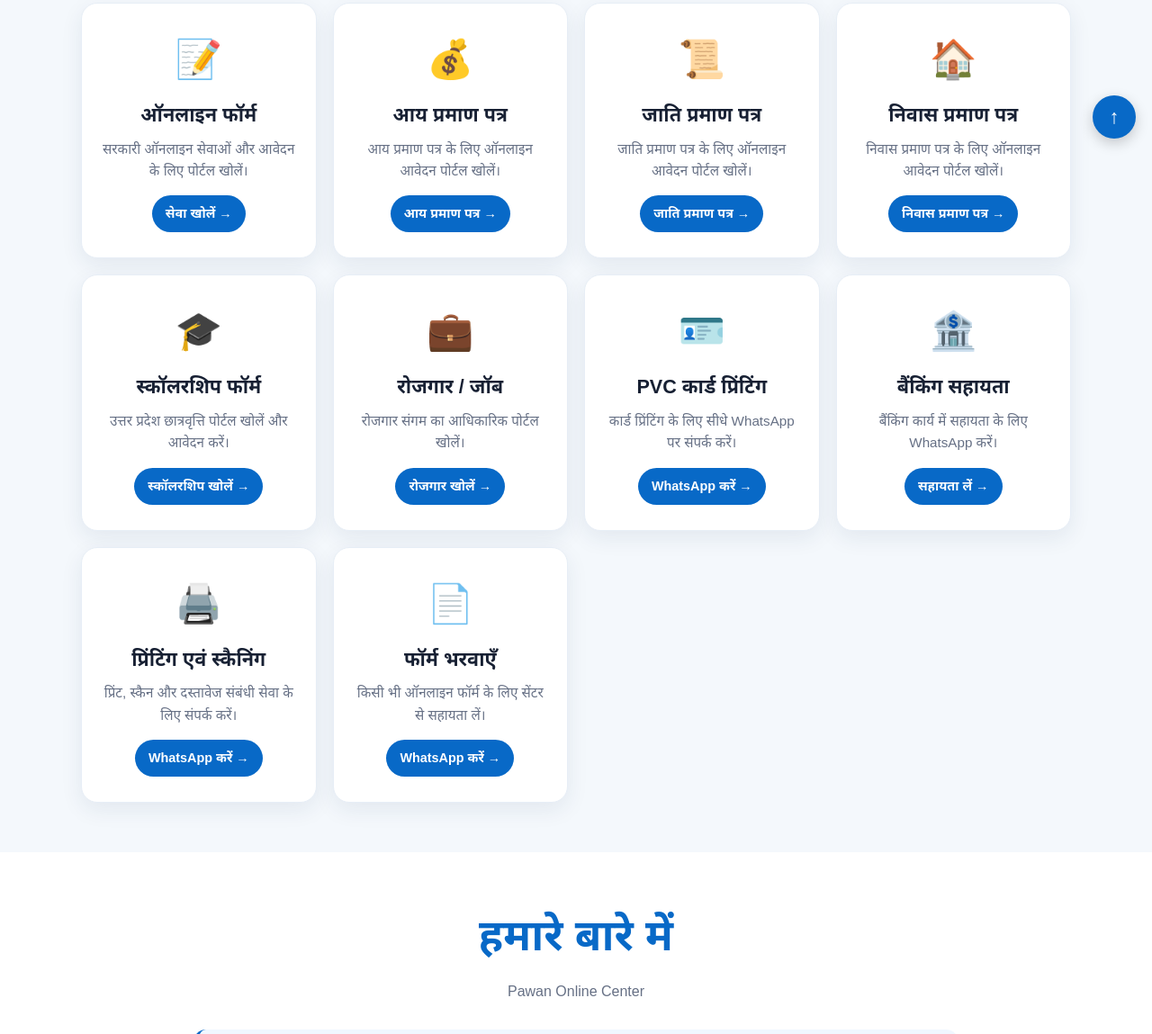
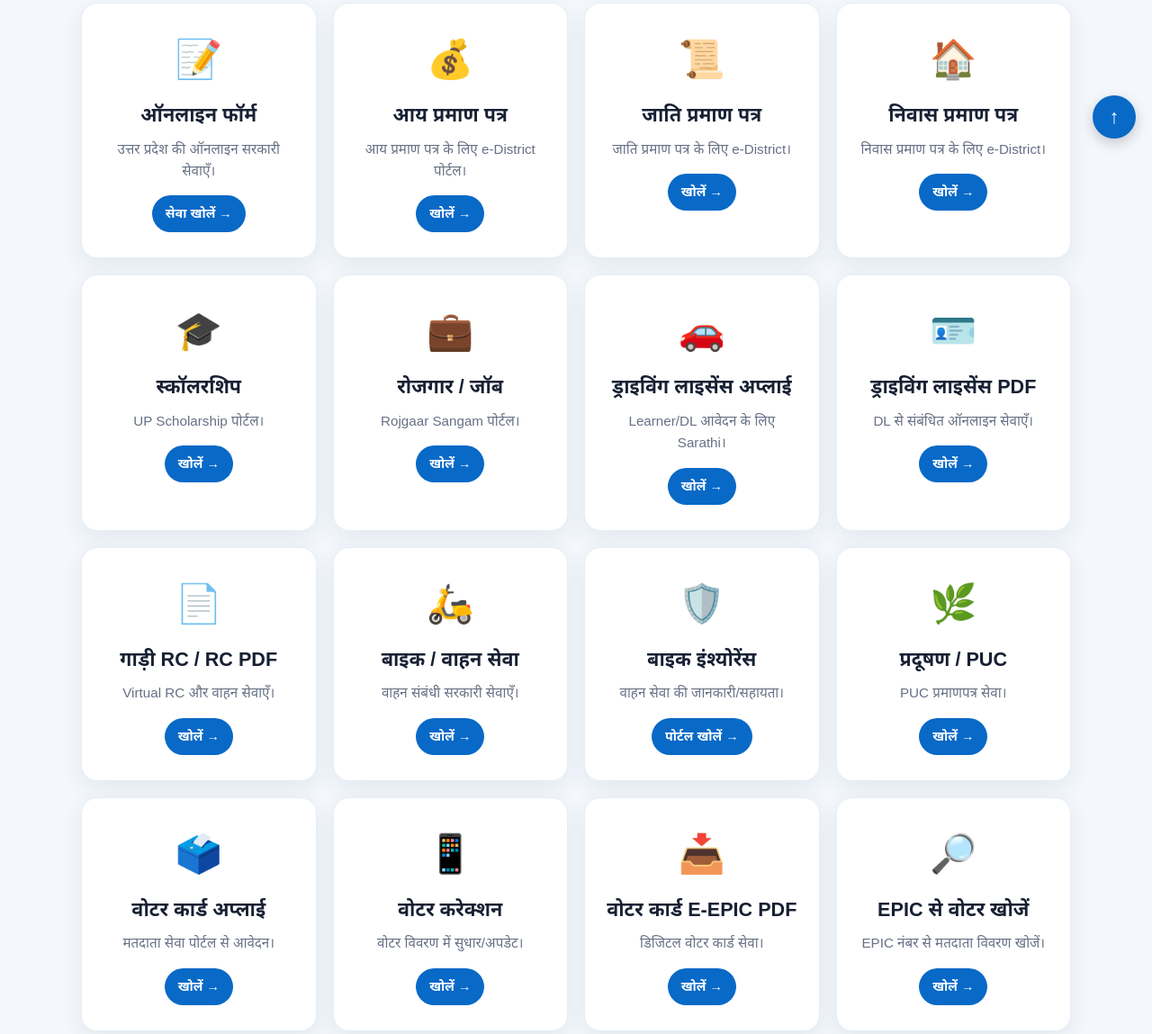
Before and after one commit to pawan88557/pawan-online-center, a plain HTML site: page index.html in a window 1280 px wide. Shown: the part 628-1777 px from the top of the page at 90% size. Drawn offline with Linux system fonts and the light colour scheme.

Commit message:
Add files via upload

```diff
--- a/index.html
+++ b/index.html
@@ -272,76 +272,61 @@
       <div class="services">
 
         <a class="service" href="https://edistrict.up.gov.in/edistrictup/" target="_blank" rel="noopener">
-          <div class="icon">📝</div>
-          <h3>ऑनलाइन फॉर्म</h3>
-          <p>सरकारी ऑनलाइन सेवाओं और आवेदन के लिए पोर्टल खोलें।</p>
-          <span class="open-btn">सेवा खोलें →</span>
+          <div class="icon">📝</div><h3>ऑनलाइन फॉर्म</h3><p>उत्तर प्रदेश की ऑनलाइन सरकारी सेवाएँ।</p><span class="open-btn">सेवा खोलें →</span>
         </a>
 
         <a class="service" href="https://edistrict.up.gov.in/edistrictup/" target="_blank" rel="noopener">
-          <div class="icon">💰</div>
-          <h3>आय प्रमाण पत्र</h3>
-          <p>आय प्रमाण पत्र के लिए ऑनलाइन आवेदन पोर्टल खोलें।</p>
-          <span class="open-btn">आय प्रमाण पत्र →</span>
+          <div class="icon">💰</div><h3>आय प्रमाण पत्र</h3><p>आय प्रमाण पत्र के लिए e-District पोर्टल।</p><span class="open-btn">खोलें →</span>
         </a>
 
         <a class="service" href="https://edistrict.up.gov.in/edistrictup/" target="_blank" rel="noopener">
-          <div class="icon">📜</div>
-          <h3>जाति प्रमाण पत्र</h3>
-          <p>जाति प्रमाण पत्र के लिए ऑनलाइन आवेदन पोर्टल खोलें।</p>
-          <span class="open-btn">जाति प्रमाण पत्र →</span>
+          <div class="icon">📜</div><h3>जाति प्रमाण पत्र</h3><p>जाति प्रमाण पत्र के लिए e-District।</p><span class="open-btn">खोलें →</span>
         </a>
 
         <a class="service" href="https://edistrict.up.gov.in/edistrictup/" target="_blank" rel="noopener">
-          <div class="icon">🏠</div>
-          <h3>निवास प्रमाण पत्र</h3>
-          <p>निवास प्रमाण पत्र के लिए ऑनलाइन आवेदन पोर्टल खोलें।</p>
-          <span class="open-btn">निवास प्रमाण पत्र →</span>
+          <div class="icon">🏠</div><h3>निवास प्रमाण पत्र</h3><p>निवास प्रमाण पत्र के लिए e-District।</p><span class="open-btn">खोलें →</span>
         </a>
 
-        <a class="service" href="https://scholarship.up.gov.in/" target="_blank" rel="noopener">
-          <div class="icon">🎓</div>
-          <h3>स्कॉलरशिप फॉर्म</h3>
-          <p>उत्तर प्रदेश छात्रवृत्ति पोर्टल खोलें और आवेदन करें।</p>
-          <span class="open-btn">स्कॉलरशिप खोलें →</span>
-        </a>
+        <a class="service" href="https://scholarship.up.gov.in/" target="_blank" rel="noopener"><div class="icon">🎓</div><h3>स्कॉलरशिप</h3><p>UP Scholarship पोर्टल।</p><span class="open-btn">खोलें →</span></a>
+        <a class="service" href="https://rojgaarsangam.up.gov.in/home" target="_blank" rel="noopener"><div class="icon">💼</div><h3>रोजगार / जॉब</h3><p>Rojgaar Sangam पोर्टल।</p><span class="open-btn">खोलें →</span></a>
 
-        <a class="service" href="https://rojgaarsangam.up.gov.in/home" target="_blank" rel="noopener">
-          <div class="icon">💼</div>
-          <h3>रोजगार / जॉब</h3>
-          <p>रोजगार संगम का आधिकारिक पोर्टल खोलें।</p>
-          <span class="open-btn">रोजगार खोलें →</span>
-        </a>
+        <a class="service" href="https://sarathi.parivahan.gov.in/" target="_blank" rel="noopener"><div class="icon">🚗</div><h3>ड्राइविंग लाइसेंस अप्लाई</h3><p>Learner/DL आवेदन के लिए Sarathi।</p><span class="open-btn">खोलें →</span></a>
+        <a class="service" href="https://sarathi.parivahan.gov.in/" target="_blank" rel="noopener"><div class="icon">🪪</div><h3>ड्राइविंग लाइसेंस PDF</h3><p>DL से संबंधित ऑनलाइन सेवाएँ।</p><span class="open-btn">खोलें →</span></a>
+        <a class="service" href="https://mparivahan.parivahan.gov.in/" target="_blank" rel="noopener"><div class="icon">📄</div><h3>गाड़ी RC / RC PDF</h3><p>Virtual RC और वाहन सेवाएँ।</p><span class="open-btn">खोलें →</span></a>
+        <a class="service" href="https://mparivahan.parivahan.gov.in/" target="_blank" rel="noopener"><div class="icon">🛵</div><h3>बाइक / वाहन सेवा</h3><p>वाहन संबंधी सरकारी सेवाएँ।</p><span class="open-btn">खोलें →</span></a>
+        <a class="service" href="https://parivahan.gov.in/" target="_blank" rel="noopener"><div class="icon">🛡️</div><h3>बाइक इंश्योरेंस</h3><p>वाहन सेवा की जानकारी/सहायता।</p><span class="open-btn">पोर्टल खोलें →</span></a>
+        <a class="service" href="https://staging.parivahan.gov.in/puc/views/PucCertificate.xhtml" target="_blank" rel="noopener"><div class="icon">🌿</div><h3>प्रदूषण / PUC</h3><p>PUC प्रमाणपत्र सेवा।</p><span class="open-btn">खोलें →</span></a>
 
-        <a class="service" href="https://wa.me/917052724014?text=मुझे%20PVC%20कार्ड%20प्रिंटिंग%20की%20सेवा%20चाहिए" target="_blank" rel="noopener">
-          <div class="icon">🪪</div>
-          <h3>PVC कार्ड प्रिंटिंग</h3>
-          <p>कार्ड प्रिंटिंग के लिए सीधे WhatsApp पर संपर्क करें।</p>
-          <span class="open-btn">WhatsApp करें →</span>
-        </a>
+        <a class="service" href="https://voters.eci.gov.in/" target="_blank" rel="noopener"><div class="icon">🗳️</div><h3>वोटर कार्ड अप्लाई</h3><p>मतदाता सेवा पोर्टल से आवेदन।</p><span class="open-btn">खोलें →</span></a>
+        <a class="service" href="https://voters.eci.gov.in/" target="_blank" rel="noopener"><div class="icon">📱</div><h3>वोटर करेक्शन</h3><p>वोटर विवरण में सुधार/अपडेट।</p><span class="open-btn">खोलें →</span></a>
+        <a class="service" href="https://voters.eci.gov.in/" target="_blank" rel="noopener"><div class="icon">📥</div><h3>वोटर कार्ड E-EPIC PDF</h3><p>डिजिटल वोटर कार्ड सेवा।</p><span class="open-btn">खोलें →</span></a>
+        <a class="service" href="https://electoralsearch.eci.gov.in/?type=eci" target="_blank" rel="noopener"><div class="icon">🔎</div><h3>EPIC से वोटर खोजें</h3><p>EPIC नंबर से मतदाता विवरण खोजें।</p><span class="open-btn">खोलें →</span></a>
 
-        <a class="service" href="https://wa.me/917052724014?text=मुझे%20बैंकिंग%20सहायता%20चाहिए" target="_blank" rel="noopener">
-          <div class="icon">🏦</div>
-          <h3>बैंकिंग सहायता</h3>
-          <p>बैंकिंग कार्य में सहायता के लिए WhatsApp करें।</p>
-          <span class="open-btn">सहायता लें →</span>
-        </a>
+        <a class="service" href="https://www.incometax.gov.in/iec/foportal/" target="_blank" rel="noopener"><div class="icon">💳</div><h3>आधार नंबर से PAN / e-PAN</h3><p>Instant e-PAN की आधिकारिक सेवा।</p><span class="open-btn">खोलें →</span></a>
+        <a class="service" href="https://www.incometax.gov.in/iec/foportal/" target="_blank" rel="noopener"><div class="icon">🪪</div><h3>PAN कार्ड अप्लाई</h3><p>आयकर e-Filing पोर्टल।</p><span class="open-btn">खोलें →</span></a>
 
-        <a class="service" href="https://wa.me/917052724014?text=मुझे%20प्रिंटिंग%20और%20स्कैनिंग%20सेवा%20चाहिए" target="_blank" rel="noopener">
-          <div class="icon">🖨️</div>
-          <h3>प्रिंटिंग एवं स्कैनिंग</h3>
-          <p>प्रिंट, स्कैन और दस्तावेज संबंधी सेवा के लिए संपर्क करें।</p>
-          <span class="open-btn">WhatsApp करें →</span>
-        </a>
+        <a class="service" href="https://myaadhaar.uidai.gov.in/" target="_blank" rel="noopener"><div class="icon">🆔</div><h3>आधार नंबर से Aadhaar PDF</h3><p>MyAadhaar से e-Aadhaar डाउनलोड करें।</p><span class="open-btn">खोलें →</span></a>
+        <a class="service" href="https://myaadhaar.uidai.gov.in/" target="_blank" rel="noopener"><div class="icon">🔢</div><h3>EID से Aadhaar PDF</h3><p>Enrollment ID के माध्यम से e-Aadhaar सेवा।</p><span class="open-btn">खोलें →</span></a>
+        <a class="service" href="https://myaadhaar.uidai.gov.in/" target="_blank" rel="noopener"><div class="icon">🔁</div><h3>आधार अपडेट / स्टेटस</h3><p>UIDAI की आधिकारिक सेवाएँ।</p><span class="open-btn">खोलें →</span></a>
 
-        <a class="service" href="https://wa.me/917052724014?text=मुझे%20ऑनलाइन%20फॉर्म%20भरवाना%20है" target="_blank" rel="noopener">
-          <div class="icon">📄</div>
-          <h3>फॉर्म भरवाएँ</h3>
-          <p>किसी भी ऑनलाइन फॉर्म के लिए सेंटर से सहायता लें।</p>
-          <span class="open-btn">WhatsApp करें →</span>
-        </a>
+        <a class="service" href="https://beneficiary.nha.gov.in/" target="_blank" rel="noopener"><div class="icon">❤️</div><h3>आयुष्मान बनाना / कार्ड</h3><p>PM-JAY beneficiary portal।</p><span class="open-btn">खोलें →</span></a>
+        <a class="service" href="https://beneficiary.nha.gov.in/" target="_blank" rel="noopener"><div class="icon">⏳</div><h3>आयुष्मान Pending / Approval</h3><p>लाभार्थी सेवा पोर्टल।</p><span class="open-btn">खोलें →</span></a>
+        <a class="service" href="https://beneficiary.nha.gov.in/" target="_blank" rel="noopener"><div class="icon">⚠️</div><h3>आयुष्मान Reject / Disable</h3><p>स्थिति देखने/सहायता के लिए पोर्टल।</p><span class="open-btn">खोलें →</span></a>
+
+        <a class="service" href="https://fcs.up.gov.in/" target="_blank" rel="noopener"><div class="icon">🍚</div><h3>राशन कार्ड PDF / आवेदन</h3><p>UP खाद्य एवं रसद विभाग पोर्टल।</p><span class="open-btn">खोलें →</span></a>
+
+        <a class="service" href="https://www.cowin.gov.in/" target="_blank" rel="noopener"><div class="icon">💉</div><h3>COVID Vaccine Certificate</h3><p>CoWIN प्रमाणपत्र सेवा।</p><span class="open-btn">खोलें →</span></a>
+
+        <a class="service" href="https://wa.me/917052724014?text=मुझे%20राशन%20कार्ड%20से%20आधार%20या%20आधार%20से%20राशन%20कार्ड%20सेवा%20चाहिए" target="_blank" rel="noopener"><div class="icon">🔗</div><h3>आधार ↔ राशन कार्ड</h3><p>इस कार्य के लिए सेंटर से सहायता लें।</p><span class="open-btn">WhatsApp करें →</span></a>
+        <a class="service" href="https://wa.me/917052724014?text=मुझे%20Matching%20Duplicate%20Aadhaar%20सेवा%20चाहिए" target="_blank" rel="noopener"><div class="icon">🔍</div><h3>Matching / Duplicate Aadhaar</h3><p>केवल वैध आधिकारिक प्रक्रिया में सहायता।</p><span class="open-btn">WhatsApp करें →</span></a>
+        <a class="service" href="https://wa.me/917052724014?text=मुझे%20Ayushman%20Operator%20ID%20या%20TEC%20या%20RAP%20Exam%20की%20जानकारी%20चाहिए" target="_blank" rel="noopener"><div class="icon">🧑‍💻</div><h3>Ayushman Operator / TEC / RAP</h3><p>आईडी/परीक्षा संबंधी सहायता के लिए संपर्क करें।</p><span class="open-btn">WhatsApp करें →</span></a>
+        <a class="service" href="https://wa.me/917052724014?text=मुझे%20Job%20Card%20PDF%20की%20सेवा%20चाहिए" target="_blank" rel="noopener"><div class="icon">📋</div><h3>Job Card PDF</h3><p>जॉब कार्ड सेवा के लिए सहायता।</p><span class="open-btn">WhatsApp करें →</span></a>
+        <a class="service" href="https://wa.me/917052724014?text=मुझे%20ऑनलाइन%20सर्विस%20की%20जानकारी%20चाहिए" target="_blank" rel="noopener"><div class="icon">📲</div><h3>अन्य सभी ऑनलाइन सेवाएँ</h3><p>जो सेवा सूची में नहीं है, उसके लिए WhatsApp करें।</p><span class="open-btn">WhatsApp करें →</span></a>
 
       </div>
+      <p style="margin:22px auto 0;max-width:900px;text-align:center;color:#667085;font-size:.9rem;">
+        🔒 सुरक्षा: Aadhaar/PAN/OTP/पासवर्ड जैसी संवेदनशील जानकारी खुले WhatsApp संदेश में न भेजें। जहाँ आवश्यक हो, आधिकारिक पोर्टल पर OTP/प्रमाणीकरण स्वयं करें।
+      </p>
     </div>
   </section>
 
```
